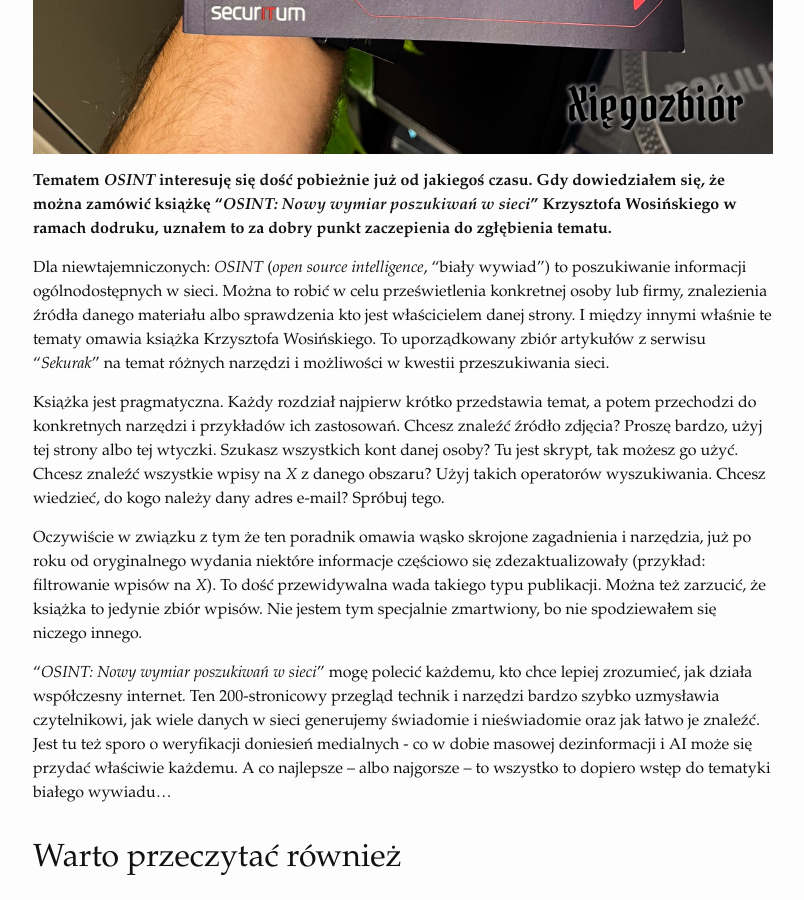
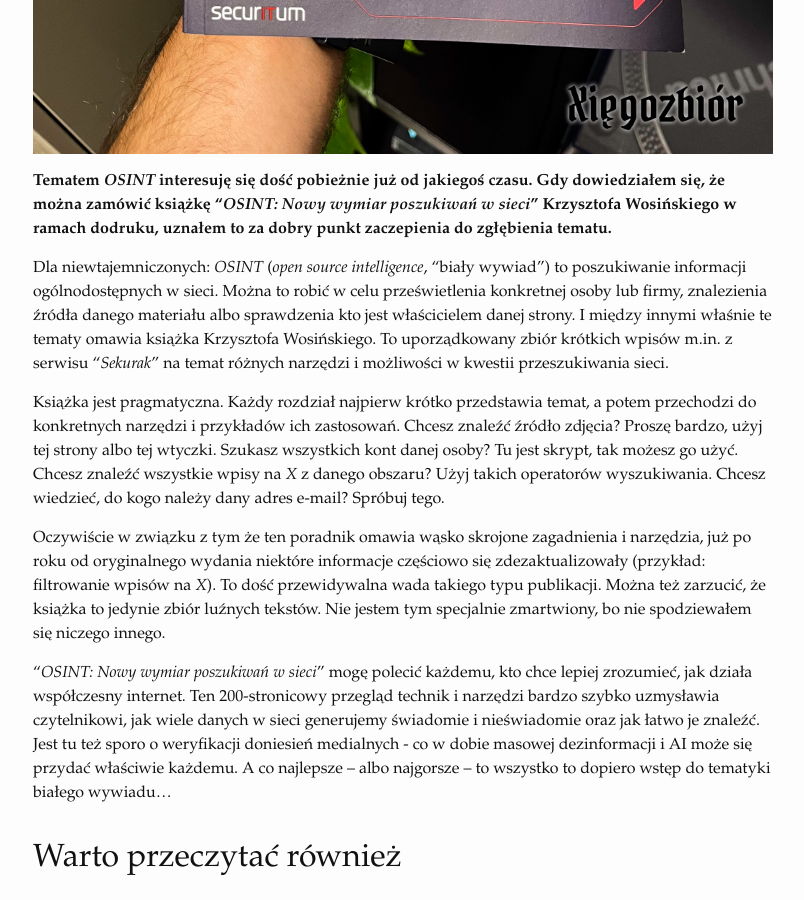
Before and after one commit to borutzki/xiegozbior, a Jekyll site: the page built from _posts/2025-03-16-zajawka-osint.md, in a window 1280 px wide and 900 px high, scrolled down 1026 px. Shown: the whole window, without its empty margins (237-1041 px from the left). Built offline with Jekyll 4.4.1, drawn with Linux system fonts in a browser that asks for light colours; a script that is not in the unit is left out.

Commit message:
Więcej poprawek

```diff
--- a/_posts/2025-03-16-zajawka-osint.md
+++ b/_posts/2025-03-16-zajawka-osint.md
@@ -18,11 +18,11 @@ image: /assets/xiazki/krzysztof_wosinski_osint.jpg
 
 <!--more-->
 
-Dla niewtajemniczonych: *OSINT* (*open source intelligence*, "biały wywiad") to poszukiwanie informacji ogólnodostępnych w sieci. Można to robić w celu prześwietlenia konkretnej osoby lub firmy, znalezienia źródła danego materiału albo sprawdzenia kto jest właścicielem danej strony. I między innymi właśnie te tematy omawia książka Krzysztofa Wosińskiego. To uporządkowany zbiór artykułów z serwisu "*Sekurak*" na temat różnych narzędzi i możliwości w kwestii przeszukiwania sieci.
+Dla niewtajemniczonych: *OSINT* (*open source intelligence*, "biały wywiad") to poszukiwanie informacji ogólnodostępnych w sieci. Można to robić w celu prześwietlenia konkretnej osoby lub firmy, znalezienia źródła danego materiału albo sprawdzenia kto jest właścicielem danej strony. I między innymi właśnie te tematy omawia książka Krzysztofa Wosińskiego. To uporządkowany zbiór krótkich wpisów m.in. z serwisu "*Sekurak*" na temat różnych narzędzi i możliwości w kwestii przeszukiwania sieci.
 
 Książka jest pragmatyczna. Każdy rozdział najpierw krótko przedstawia temat, a potem przechodzi do konkretnych narzędzi i przykładów ich zastosowań. Chcesz znaleźć źródło zdjęcia? Proszę bardzo, użyj tej strony albo tej wtyczki. Szukasz wszystkich kont danej osoby? Tu jest skrypt, tak możesz go użyć. Chcesz znaleźć wszystkie wpisy na *X* z danego obszaru? Użyj takich operatorów wyszukiwania. Chcesz wiedzieć, do kogo należy dany adres e-mail? Spróbuj tego.
 
-Oczywiście w związku z tym że ten poradnik omawia wąsko skrojone zagadnienia i narzędzia, już po roku od oryginalnego wydania niektóre informacje częściowo się zdezaktualizowały (przykład: filtrowanie wpisów na *X*). To dość przewidywalna wada takiego typu publikacji. Można też zarzucić, że książka to jedynie zbiór wpisów. Nie jestem tym specjalnie zmartwiony, bo nie spodziewałem się niczego innego.
+Oczywiście w związku z tym że ten poradnik omawia wąsko skrojone zagadnienia i narzędzia, już po roku od oryginalnego wydania niektóre informacje częściowo się zdezaktualizowały (przykład: filtrowanie wpisów na *X*). To dość przewidywalna wada takiego typu publikacji. Można też zarzucić, że książka to jedynie zbiór luźnych tekstów. Nie jestem tym specjalnie zmartwiony, bo nie spodziewałem się niczego innego.
 
 "*OSINT: Nowy wymiar poszukiwań w sieci*" mogę polecić każdemu, kto chce lepiej zrozumieć, jak działa współczesny internet. Ten 200-stronicowy przegląd technik i narzędzi bardzo szybko uzmysławia czytelnikowi, jak wiele danych w sieci generujemy świadomie i nieświadomie oraz jak łatwo je znaleźć. Jest tu też sporo o weryfikacji doniesień medialnych - co w dobie masowej dezinformacji i AI może się przydać właściwie każdemu. A co najlepsze – albo najgorsze – to wszystko to dopiero wstęp do tematyki białego wywiadu...
 
```
